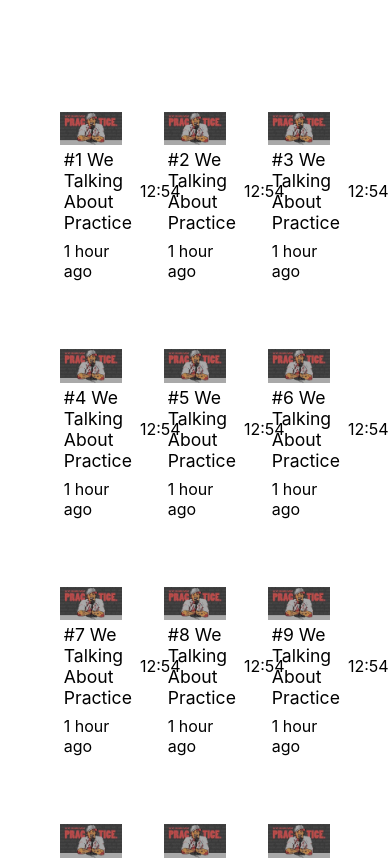
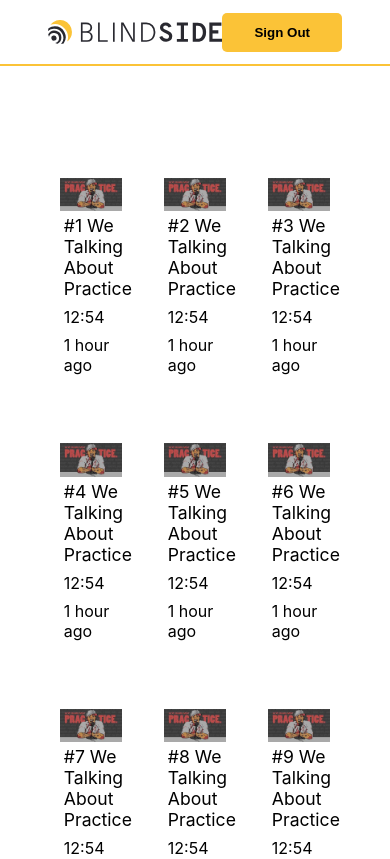
Before and after one commit to berk245/blindside-application, a React (Vite) app: page / in a window 390 px wide. Shown: the top 859 px of the page. Built offline with nearby package versions, Linux system fonts and the light colour scheme.

Commit message:
Add overall styling improvements

```diff
--- a/src/App.jsx
+++ b/src/App.jsx
@@ -3,11 +3,13 @@ import './App.css'
 import { BrowserRouter as Router, Routes, Route } from "react-router-dom";
 import Overview from "./routes/Overview";
 import WatchVideo from "./routes/WatchVideo";
+import PageHeader from './components/PageHeader/PageHeader';
 
 function App() {
 
   return (
     <div className="App">
+      <PageHeader></PageHeader>
       <Router>
         <Routes>
           <Route path="/" element={<Overview />}></Route>
--- a/src/components/LargeVideoBox/LargeVideoBox.css
+++ b/src/components/LargeVideoBox/LargeVideoBox.css
@@ -29,3 +29,10 @@
 .video-title{
     font-size: 1.1rem;
 }
+
+@media screen and (max-width: 1000px) {
+    .first-line{
+        flex-direction: column;
+        align-items: flex-start;
+    }
+}
--- /dev/null
+++ b/src/components/PageHeader/PageHeader.css
@@ -0,0 +1,11 @@
+.page-header-container{
+    height: 2rem;
+    border-bottom: 2px solid #fbc337 ;
+    display: flex;
+    justify-content: space-between;
+    align-items: center;
+    padding: 1rem 3rem;
+}
+.header-logo{
+    height: 1.5rem;
+}
--- /dev/null
+++ b/src/components/PageHeader/PageHeader.jsx
@@ -0,0 +1,18 @@
+import React from "react";
+import "./PageHeader.css";
+import logo from "../../static/logo.svg";
+
+function PageHeader({ signedIn = true }) {
+  return (
+    <div className="page-header-container">
+      <img src={logo} className="header-logo" alt="Blindside Logo" />
+      {signedIn && (
+        <button className="button">
+          Sign Out
+        </button>
+      )}
+    </div>
+  );W
+}
+
+export default PageHeader;
--- a/src/components/RelatedVideos/RelatedVideos.jsx
+++ b/src/components/RelatedVideos/RelatedVideos.jsx
@@ -29,7 +29,7 @@ function RelatedVideos({ id }) {
   return (
     <div className="rel-vid-main">
       {fetchingData ? (
-        <p>Loading</p>
+        <p>Loading related videos</p>
       ) : (
         <>
           {!fetchError ? (
--- a/src/components/VideoPlayer/VideoPlayer.jsx
+++ b/src/components/VideoPlayer/VideoPlayer.jsx
@@ -11,6 +11,7 @@ function VideoPlayer({video}) {
     <span style={{fontWeight: 600}}>{videoTitle}</span>
     <span>{postedAt}</span>
     </div>
+    <hr />
     </>
 
   )
--- a/src/utils.js
+++ b/src/utils.js
@@ -7,7 +7,7 @@ const sleep = (ms) => {
 };
 
 const getUserVideos = async () => {
-  await sleep(3000);
+  await sleep(2000);
   return dataSet;
 };
 
@@ -27,7 +27,7 @@ const getVideoInfo = async (id) => {
 };
 
 const getRelatedVideoInfo = async(id) => {
-    await sleep(3000)
+    await sleep(2000)
     return dataSet.slice(0,15)
   }
 
```
Also changed, not shown: src/static/logo.svg (added).
